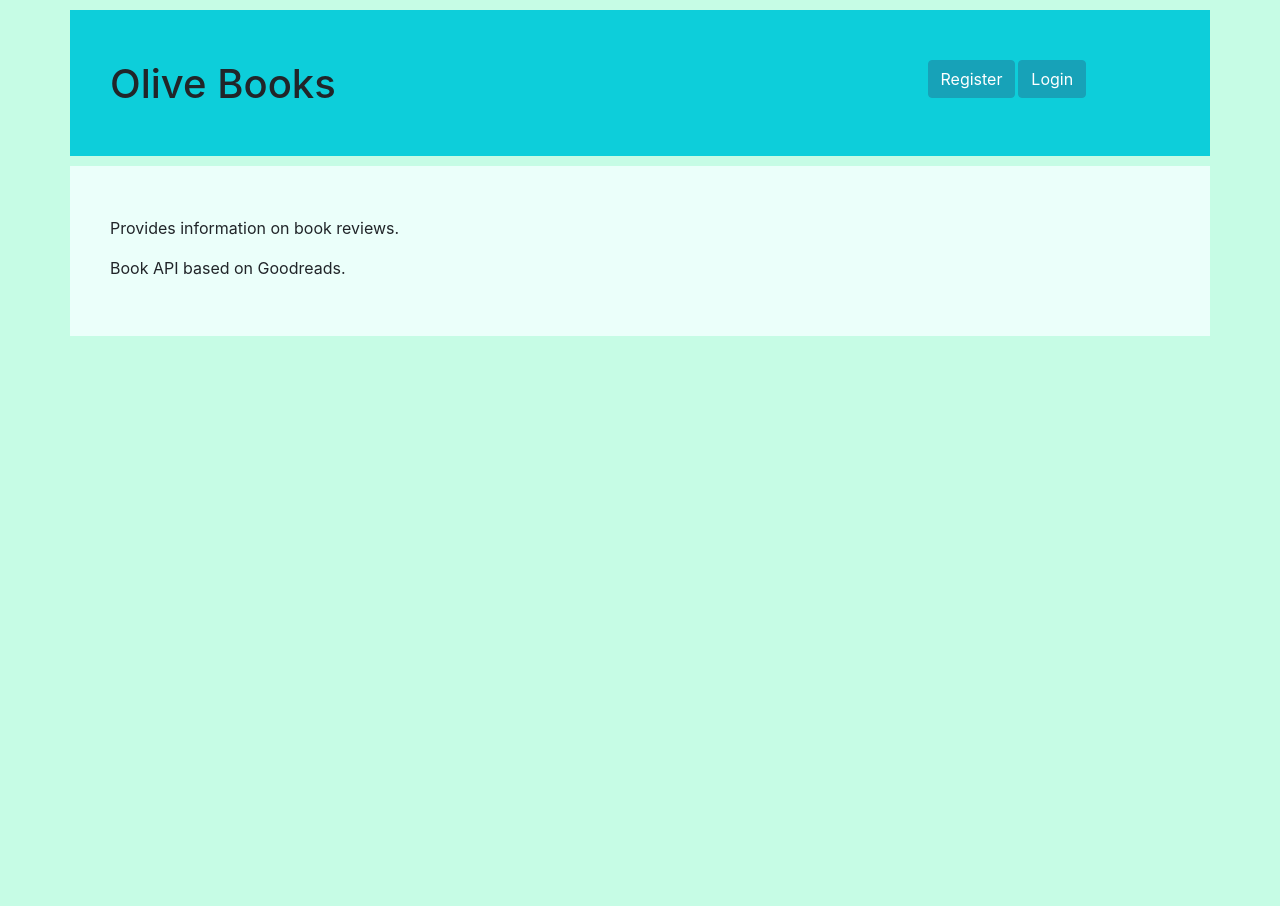
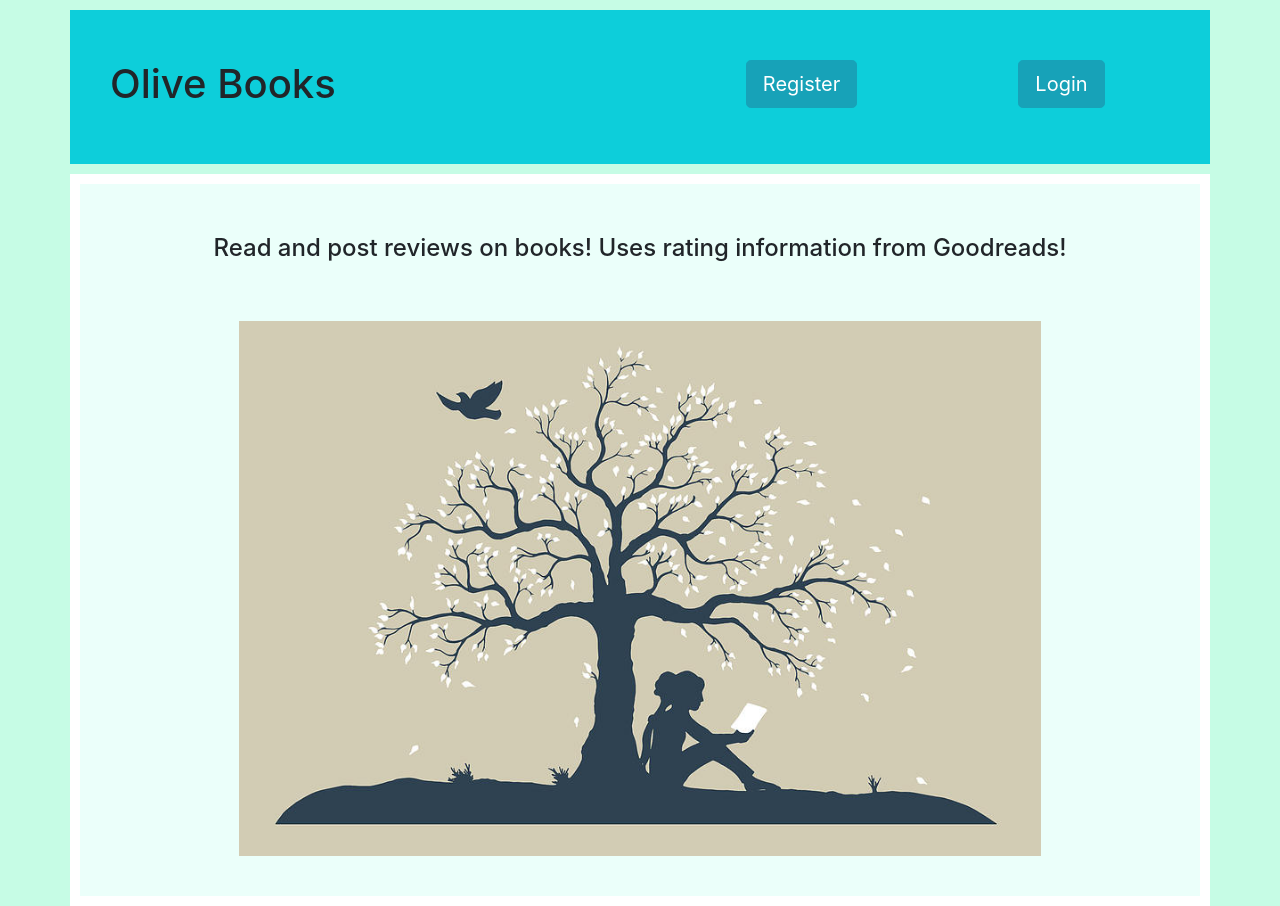
Before and after one commit to oliviasl/OliveBooks, a Flask app: page / in a window 1280 px wide. Before the commit the page ends 336 px from the top, so only its background shows below. Run offline with Flask 2, Linux system fonts and the light colour scheme; some libraries are stand-ins or nearby versions.

Commit message:
formatting improved, inplemented api

```diff
--- a/Application/Static/Styles/index.css
+++ b/Application/Static/Styles/index.css
@@ -4,6 +4,15 @@
 
 .card {
   margin: 5px; }
+
+.bordered {
+  border: 10px solid white; }
+
+.center {
+  display: block;
+  margin-left: auto;
+  margin-right: auto;
+  width: 75%; }
 
 #header {
   background-color: #0dceda; }
@@ -14,4 +23,7 @@
 #submission {
   background-color: #ebfffa; }
 
+h4 {
+  text-align: center; }
+
 /*# sourceMappingURL=index.css.map */
--- a/Application/Static/Styles/index.scss
+++ b/Application/Static/Styles/index.scss
@@ -5,6 +5,17 @@
 
 .card {
     margin: 5px;
+}
+
+.bordered {
+    border: 10px solid white;
+}
+
+.center {
+  display: block;
+  margin-left: auto;
+  margin-right: auto;
+  width: 75%;
 }
 
 #header {
@@ -18,3 +29,7 @@
 #submission {
     background-color: #ebfffa;
 }
+
+h4 {
+    text-align: center;
+}
--- a/Application/Templates/index.html
+++ b/Application/Templates/index.html
@@ -11,34 +11,34 @@
 {% block body %}
     <div class="container" id="header">
         <div class="row">
-            <div class="col-xl-9 col-lg-8 col-md-8 col-sm-6">
+            <div class="col-7">
                 <h1>Olive Books</h1>
             </div>
-            <div class="col-xl-1 col-lg-2 col-md-2 col-sm-3">
+            <div class="col-3">
               <form action="{{ url_for('register') }}">
                   <div class="form-group">
-                      <button class="btn btn-info">Register</button>
+                      <button class="btn btn-info btn-lg">Register</button>
                   </div>
               </form>
             </div>
-            <div class="col-xl-2 col-lg-2 col-md-2 col-sm-3">
+            <div class="col-2">
                 <form action="{{ url_for('login') }}">
                     <div class="form-group">
-                        <button class="btn btn-info">Login</button>
+                        <button class="btn btn-info btn-lg">Login</button>
                     </div>
                 </form>
             </div>
         </div>
     </div>
 
-    <div class="container" id="body">
+    <div class="container bordered" id="body">
         <div class="row">
             <div class="col-12">
-                <p>Provides information on book reviews.</p>
+                <h4>Read and post reviews on books! Uses rating information from Goodreads!</h4>
             </div>
-            <div class="col-12">
-                <p>Book API based on Goodreads.</p>
-            </div>
+        </div>
+        <div class="row">
+            <img class="center" src="{{url_for('static', filename='ReadingTree.jpg')}}">
         </div>
     </div>
 {% endblock %}
--- a/Application/application.py
+++ b/Application/application.py
@@ -1,7 +1,7 @@
 import os
 import requests
 
-from flask import Flask, session, render_template, request, redirect, url_for
+from flask import Flask, session, render_template, request, redirect, url_for, jsonify
 from flask_session import Session
 from sqlalchemy import create_engine
 from sqlalchemy.orm import scoped_session, sessionmaker
@@ -135,7 +135,7 @@ def book(book_id):
 
     # Check book exists
     if book is None:
-        return render_template("error.html", message="No such book exists.")
+        return render_template("error.html", message="No such book exists.", username=session['username'])
 
     # Get API book information
     res = requests.get("https://www.goodreads.com/book/review_counts.json", params={"key": "CP5fhQDJPfEjhox0sGg", "isbns": book.isbn})
@@ -179,3 +179,30 @@ def processreview():
     db.commit()
 
     return redirect(url_for('book', book_id=book_id))
+
+
+@app.route("/api/<isbn>")
+def book_api(isbn):
+    """Return details about a single book"""
+
+    # Make sure book exists
+    book = db.execute("SELECT * FROM books WHERE isbn = :isbn",
+                        {"isbn": isbn}).fetchone()
+    if book == None:
+        return jsonify({"error": "Invalid ISBN"}), 404
+
+    # Return book information
+    res = requests.get("https://www.goodreads.com/book/review_counts.json", params={"key": "CP5fhQDJPfEjhox0sGg", "isbns": book.isbn})
+    if res.status_code != 200:
+        raise Exception("API request unsuccessful.")
+    book_data = res.json()
+    review_count = book_data["books"][0]["work_ratings_count"]
+    average_rating = book_data["books"][0]["average_rating"]
+    return jsonify({
+                    "title": book.title,
+                    "author": book.author,
+                    "year": book.year,
+                    "isbn": book.isbn,
+                    "review_count": review_count,
+                    "average_score": average_rating
+                    })
```
Also changed, not shown: Application/Templates/book.html (+12 -12 lines), Application/Templates/error.html (+23 -2 lines), Application/Templates/login.html (+5 -3 lines), Application/Templates/register.html (+5 -3 lines), Application/Templates/search.html (+8 -7 lines), Application/Static/ReadingTree.jpg (added), 2 other files.
